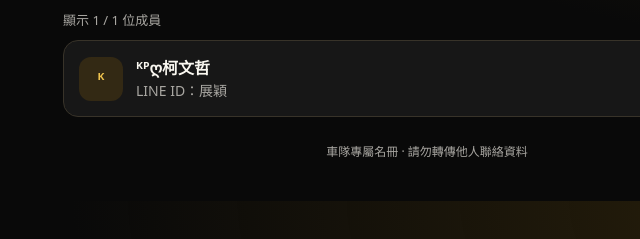
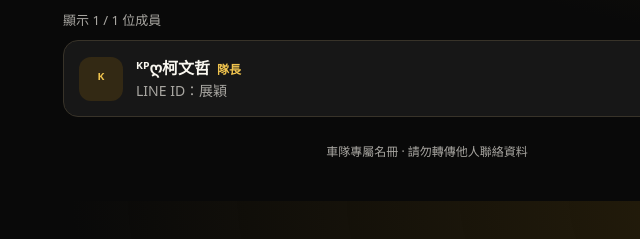
Before and after one commit to PartyBranch/kart-team, a plain HTML site: page index.html in a window 1280 px wide. Shown: the part 389-628 px from the top of the page, 213-853 px from the left. Drawn offline with Linux system fonts and the light colour scheme.

Commit message:
Update index.html

```diff
--- a/index.html
+++ b/index.html
@@ -5,7 +5,7 @@
 const teamName='ᴷᴾ台灣民眾黨 🌱';
 const isDemo=false;
 const members=[
- {game:'ᴷᴾღ柯文哲',line:'展穎',nick:'',role:''}
+ {game:'ᴷᴾღ柯文哲',line:'展穎',nick:'',role:'隊長'}
 ];
 const $=id=>document.getElementById(id);$('team').textContent=teamName;document.title=teamName+'｜成員名冊';$('total').textContent=members.length;$('version').textContent=isDemo?'DEMO':'LIVE';$('notice').textContent=isDemo?'測試名冊 · 請確認成員資料後再正式發布。':'本名冊為公開網頁，請勿擅自轉傳聯絡資料。';for(const r of new Set(members.map(m=>m.role))){const o=document.createElement('option');o.value=r;o.textContent=r;$('role').append(o)}
 function el(tag,cls,t){const e=document.createElement(tag);e.className=cls;e.textContent=t;return e}async function copy(t,b){try{if(navigator.clipboard&&window.isSecureContext){await navigator.clipboard.writeText(t)}else{const a=document.createElement('textarea');a.value=t;document.body.append(a);a.select();const ok=document.execCommand('copy');a.remove();if(!ok)throw Error('copy failed')}b.textContent='已複製';setTimeout(()=>b.textContent='複製 LINE',1300)}catch{b.textContent='請手動複製'}}
```
